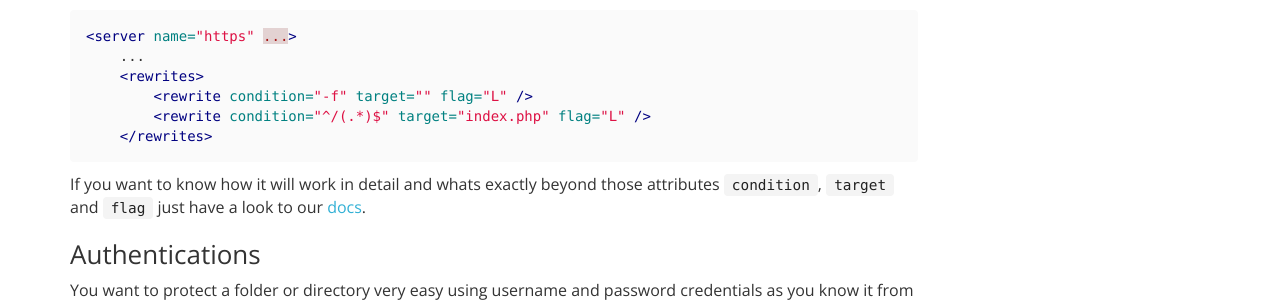
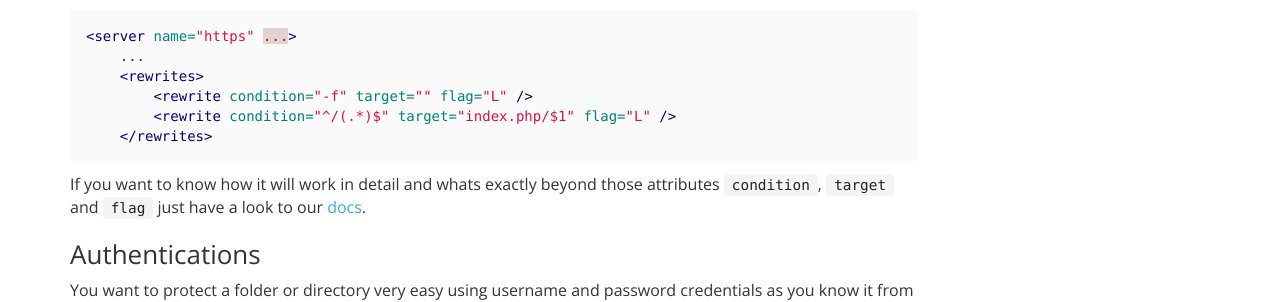
Before and after one commit to appserver-io/appserver, a Jekyll site: the page built from _posts/2015-01-28-the-webserver-basics.md, in a window 1280 px wide and 900 px high, scrolled down 1328 px. Shown: the part 152-454 px from the top of the window. Built offline with Jekyll 4.4.1, drawn with Linux system fonts in a browser that asks for light colours; nearby versions of some CDN libraries; library files that are not in the unit come from our copies; Markdown is read by kramdown in place of the engine named in the settings; comment, search, counter and statistics services are not loaded.

Commit message:
Update 2015-01-28-the-webserver-basics.md

````diff
--- a/_posts/2015-01-28-the-webserver-basics.md
+++ b/_posts/2015-01-28-the-webserver-basics.md
@@ -75,7 +75,7 @@ A simple rewrite to do this could look like this:
     ...
     <rewrites>
         <rewrite condition="-f" target="" flag="L" />
-        <rewrite condition="^/(.*)$" target="index.php" flag="L" />
+        <rewrite condition="^/(.*)$" target="index.php/$1" flag="L" />
     </rewrites>
 ```
 
````
